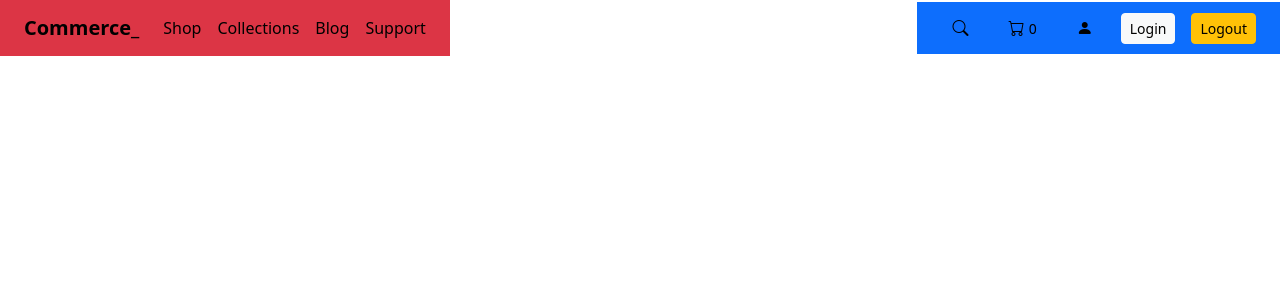
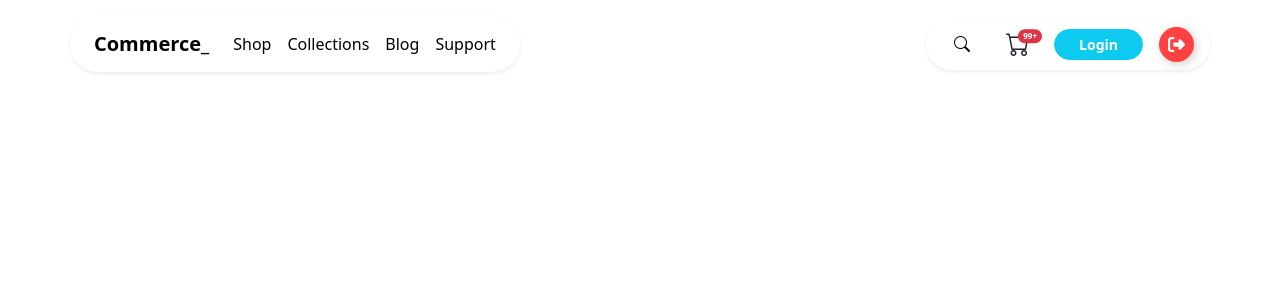
Before and after one commit to CMMakara/vueE-commerce, a Vue app: page /navbar in a window 1280 px wide. Shown: the top 300 px of the page. Built offline with nearby package versions, Linux system fonts and the light colour scheme.

Commit message:
create baseCard

```diff
--- a/package.json
+++ b/package.json
@@ -17,7 +17,8 @@
     "pinia": "^3.0.4",
     "sass": "^1.97.3",
     "vue": "^3.5.28",
-    "vue-router": "^5.0.2"
+    "vue-router": "^5.0.2",
+    "vue3-toastify": "^0.2.8"
   },
   "devDependencies": {
     "@vitejs/plugin-vue": "^6.0.4",
--- a/src/components/layout/navbar.vue
+++ b/src/components/layout/navbar.vue
@@ -1,11 +1,11 @@
 <template>
   <header>
-  <nav class="navbar fixed-top p-0" style="z-index:1000;">
+    <nav class="navbar fixed-top p-0 mt-3" style="z-index:1000;">
 
-    <div class="container-fluid d-flex p-0">
+      <div class="container d-flex p-0">
 
         <!-- LEFT SIDE (RED) -->
-      <div class="d-flex align-items-center px-4 py-2 text-black  bg-danger">
+        <div class="d-flex align-items-center px-4 py-2 text-black rounded-5 shadow-sm">
           <a class="navbar-brand text-black fw-bold me-4" href="#">Commerce_</a>
 
           <ul class="navbar-nav flex-row gap-3">
@@ -17,21 +17,33 @@
         </div>
 
         <!-- RIGHT SIDE (BLUE) -->
-      <div class="d-flex align-items-center gap-3 px-4 py-2  text-black bg-primary">
-        <button class="btn border-0 bg-transparent text-black">
+        <div class="d-flex align-items-center gap-3 px-3 py-2 text-black shadow-sm rounded-5">
+          <button class="btn border-0 bg-transparent text-black me-2">
             <i class="bi bi-search"></i>
           </button>
 
-        <button class="btn border-0 bg-transparent text-black">
-          <i class="bi bi-cart"></i> <small>0</small>
+          <button type="button" class="btn border-0 p-0 position-relative bg-transparent me-2">
+            <i class="bi bi-cart fs-4"></i>
+            <span class="position-absolute start-100 translate-middle badge rounded-pill bg-danger" style="top: 10px;">
+              99+
+            </span>
           </button>
 
-        <button class="btn border-0 bg-transparent text-black">
-          <i class="bi bi-person-fill"></i>
+          <button class="btn border-0 bg-transparent text-black me-2" v-if="isProfile">
+            <img
+              src="https://static.vecteezy.com/system/resources/thumbnails/027/951/137/small_2x/stylish-spectacles-guy-3d-avatar-character-illustrations-png.png"
+              alt="" class="bg-black rounded-circle" style="width: 35px; height: 35px;">
           </button>
+          <button class="btn btn-info btn-sm text-white fw-bold px-4 rounded-5" v-else>Login</button>
+          <button class="Btn">
+            <div class="sign"><svg viewBox="0 0 512 512">
+                <path
+                  d="M377.9 105.9L500.7 228.7c7.2 7.2 11.3 17.1 11.3 27.3s-4.1 20.1-11.3 27.3L377.9 406.1c-6.4 6.4-15 9.9-24 9.9c-18.7 0-33.9-15.2-33.9-33.9l0-62.1-128 0c-17.7 0-32-14.3-32-32l0-64c0-17.7 14.3-32 32-32l128 0 0-62.1c0-18.7 15.2-33.9 33.9-33.9c9 0 17.6 3.6 24 9.9zM160 96L96 96c-17.7 0-32 14.3-32 32l0 256c0 17.7 14.3 32 32 32l64 0c17.7 0 32 14.3 32 32s-14.3 32-32 32l-64 0c-53 0-96-43-96-96L0 128C0 75 43 32 96 32l64 0c17.7 0 32 14.3 32 32s-14.3 32-32 32z">
+                </path>
+              </svg></div>
 
-        <button class="btn btn-light btn-sm">Login</button>
-        <button class="btn btn-warning btn-sm">Logout</button>
+            <div class="text">Logout</div>
+          </button>
         </div>
       </div>
 
@@ -40,6 +52,89 @@
 
 </template>
 
-<script setup></script>
+<script setup>
+import { ref } from 'vue';
 
-<style lang="scss" scoped></style>
+let isProfile = ref(false)
+</script>
+
+<style scoped>
+.nav-link  {
+  font-size: 1rem;
+}
+
+.badge {
+  font-size: 0.5rem;
+}
+
+.Btn {
+  display: flex;
+  align-items: center;
+  justify-content: flex-start;
+  width: 35px;
+  height: 35px;
+  border: none;
+  border-radius: 50%;
+  cursor: pointer;
+  position: relative;
+  overflow: hidden;
+  transition-duration: .3s;
+  box-shadow: 2px 2px 10px rgba(0, 0, 0, 0.199);
+  background-color: rgb(255, 65, 65);
+}
+
+/* plus sign */
+.sign {
+  width: 100%;
+  transition-duration: .3s;
+  display: flex;
+  align-items: center;
+  justify-content: center;
+}
+
+.sign svg {
+  width: 17px;
+}
+
+.sign svg path {
+  fill: white;
+}
+
+/* text */
+.text {
+  position: absolute;
+  right: 0%;
+  width: 0%;
+  opacity: 0;
+  color: white;
+  font-size: 1rem;
+  font-weight: 600;
+  transition-duration: .3s;
+}
+
+/* hover effect on button width */
+.Btn:hover {
+  width: 125px;
+  border-radius: 40px;
+  transition-duration: .3s;
+}
+
+.Btn:hover .sign {
+  width: 30%;
+  transition-duration: .3s;
+  padding-left: 20px;
+}
+
+/* hover effect button's text */
+.Btn:hover .text {
+  opacity: 1;
+  width: 70%;
+  transition-duration: .3s;
+  padding-right: 10px;
+}
+
+/* button click effect*/
+.Btn:active {
+  transform: translate(2px, 2px);
+}
+</style>
```
Also changed, not shown: src/components/ui/BaseCard.vue (+54 -5 lines), 1 other file (tests, documents, lock files or other folders). Lines whose indentation alone changed are shown as unchanged.
